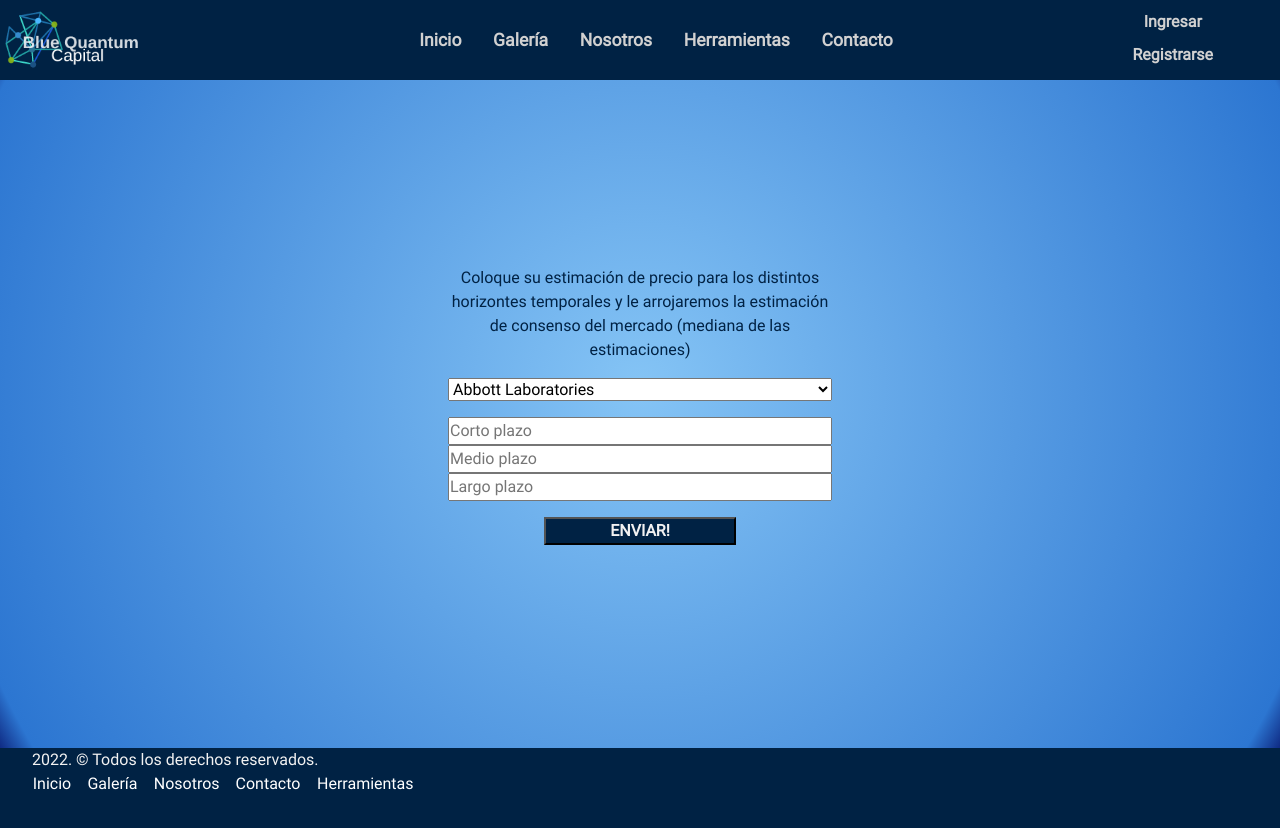
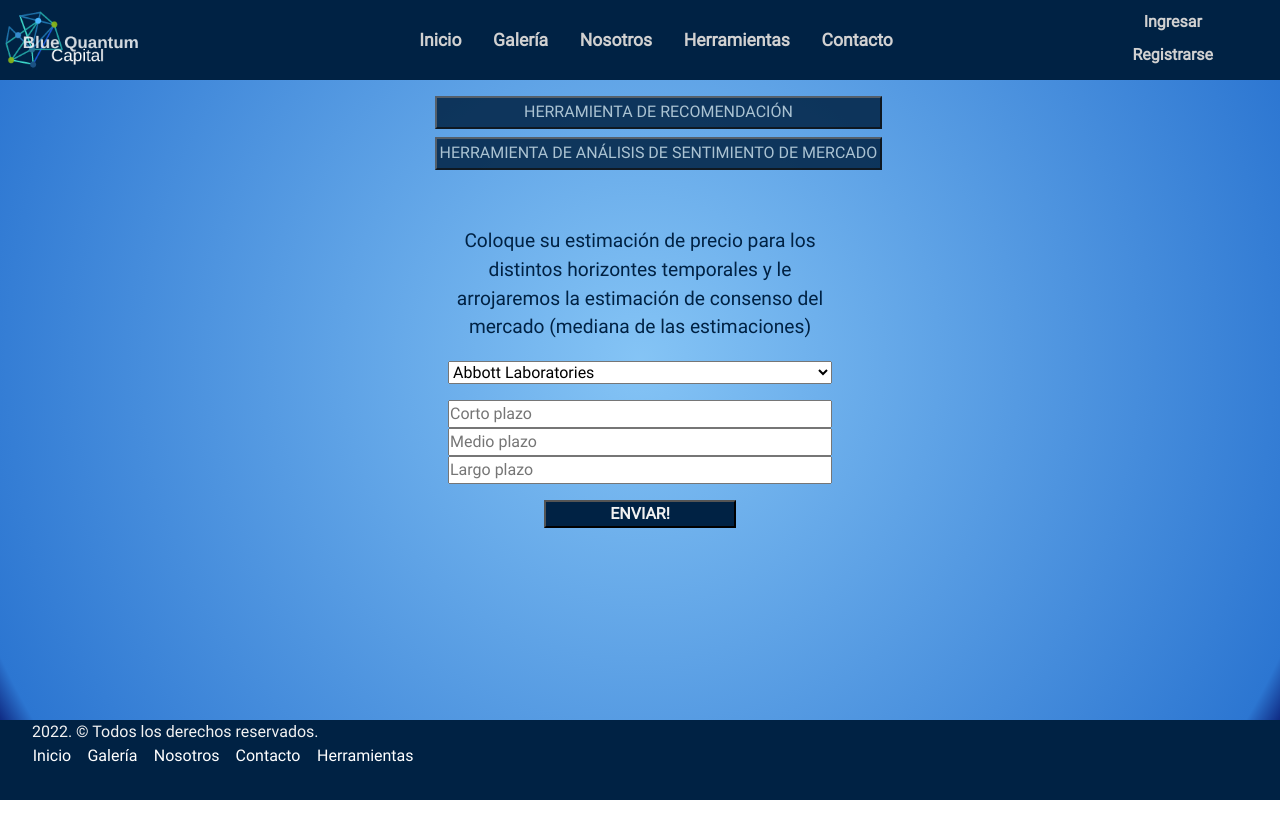
Before and after one commit to smgonzalez118/nucba, a React (Create React App) app in the folder Node/integrador-node/frontend/: page /tools in a window 1280 px wide. After the commit the page ends 800 px from the top, so only its background shows below. Built offline with nearby package versions, Linux system fonts and the light colour scheme.

Commit message:
arreglado front buttons para cambiar de herr

```diff
--- a/Node/integrador-node/frontend/src/App.css
+++ b/Node/integrador-node/frontend/src/App.css
@@ -450,7 +450,7 @@ footer {
 	flex-direction: column;
 	align-items: center;
 	gap: 1em;
-	padding-top: 10%;
+	padding-top: 15%;
 }
 
 .login__form #user,
@@ -522,6 +522,28 @@ footer {
 	display: flex;
 	flex-direction: column;
 	width: 30%;
+}
+
+.command-section {
+	position: absolute;
+	top: 10%;
+	left: 34%;
+	display: flex;
+	flex-direction: column;
+	margin-top: 1em;
+	margin-bottom: 1em;
+}
+
+.command-section input {
+	background-color: #002244;
+	color: rgb(183, 200, 207);
+	margin-bottom: 0.5em;
+	padding: 0.15em;
+	opacity: 85%;
+}
+
+#instruccion-consenso {
+	font-size: larger;
 }
 
 @media (max-width: 768px) {
```
